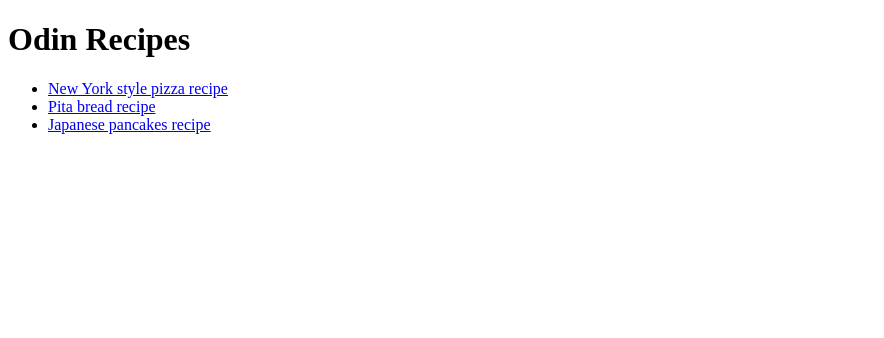
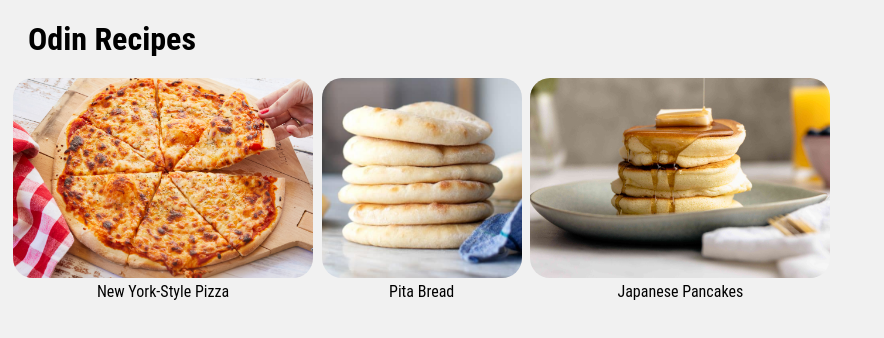
Before and after one commit to PaleLager/odin-recipes, a plain HTML site: page index.html in a window 1280 px wide. Shown: the whole page, without its empty margins (0-884 px from the left). Drawn offline with Linux system fonts and the light colour scheme.

Commit message:
add style to home page

```diff
--- a/index.html
+++ b/index.html
@@ -1,15 +1,35 @@
 <!DOCTYPE html>
 <html lang="en">
+
 <head>
-    <meta charset="UTF-8">
-    <title>Recipes</title>
+   <meta charset="UTF-8">
+   <title>Recipes</title>
+   <link rel="stylesheet" href="styles.css">
 </head>
+
 <body>
-    <h1>Odin Recipes</h1>
-    <ul>
-    <li><a href="recipes/pizza.html">New York style pizza recipe</a></li>
-    <li><a href="recipes/pita-bread.html">Pita bread recipe</a></li>
-    <li><a href="recipes/pancakes.html">Japanese pancakes recipe</a></li>
-    </ul>
+
+   <h1>Odin Recipes</h1>
+
+   <div class="container">
+      <div class="card">
+         <a href="recipes/pizza.html" target="_blank">
+            <img class="pizza-img images" src="images/New-York-Style-Pizza-Thumbnail1-scaled.jpg" alt="pizza">New
+            York-Style Pizza</a>
+      </div>
+
+      <div class="pita-card">
+         <a href="recipes/pita-bread.html">
+            <img class="pita-img images" src="images/pita.jpg" alt="pita">Pita Bread</a>
+      </div>
+      <div class="card">
+         <a href="recipes/pancakes.html">
+            <img class="pancakes-img images" src="images/Japanese-Pancakes.jpg" alt="pancakes">Japanese Pancakes</a>
+      </div>
+   </div>
+
+   <div style="margin-bottom: 200px;"></div>
+
 </body>
+
 </html>
--- /dev/null
+++ b/styles.css
@@ -0,0 +1,71 @@
+body {
+   @import url('https://fonts.googleapis.com/css2?family=Josefin+Sans&family=Roboto+Condensed&display=swap');
+
+
+   font-family: 'Josefin Sans', sans-serif;
+   font-family: 'Roboto Condensed', sans-serif;
+   background-color: #f1f1f1;
+   color: rgb(0, 0, 0)
+}
+
+a {
+   color: black;
+   text-decoration: none;
+}
+
+a:hover {
+   text-decoration: underline;
+}
+
+a:active {
+   color: blue;
+}
+
+/* a:visited {
+   color: gray;
+} */
+
+h1 {
+   margin: 20px 20px;
+}
+
+.pizza-img {
+   height: auto;
+   width: 300px;
+   border-radius: 20px;
+}
+
+.pita-img {
+   height: auto;
+   width: 200px;
+   border-radius: 20px;
+}
+
+.pancakes-img {
+   height: auto;
+   width: 300px;
+   border-radius: 20px;
+}
+
+/* .images {
+   float: left;
+   width: 33;
+   padding: 5px;
+} */
+
+img:hover {
+   opacity: 0.75;
+}
+
+.card {
+   display: inline-block;
+   text-align: center;
+   max-width: 300px;
+   margin: 0 5px;
+}
+
+.pita-card {
+   display: inline-block;
+   text-align: center;
+   max-width: 200px;
+}
```
